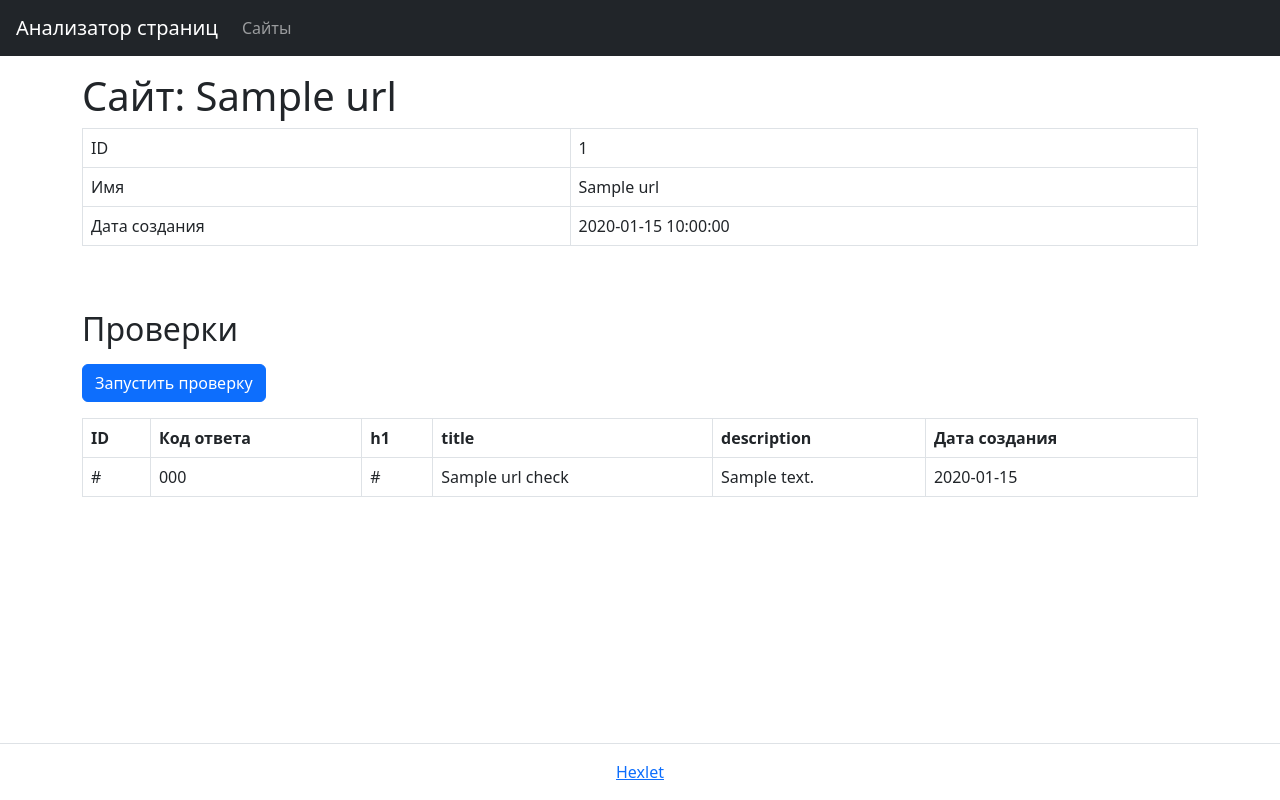
After one commit to alex873110/python-project-83, a Python web app: template page_analyzer/templates/urls_info.html in a window 1280 px wide. The commit adds this page. Run offline with Jinja, Linux system fonts and the light colour scheme; the template is opened without the code that fills it: most values are stand-ins (such as "Sample title", 1, 10 or a date in 2020).

Commit message:
add index.html urls.html

```diff
--- a/page_analyzer/app.py
+++ b/page_analyzer/app.py
@@ -44,7 +44,10 @@ def url_add():
             if url_info:
                 conn.close
                 flash('Страница уже существует', 'info')
-                return render_template('basic.html', title_text='Анализатор страниц')
+                return render_template('basic.html',
+                                       title_text='Анализатор страниц'
+                                       messages=get_flashed_messages(with_categories=True)
+                                      )
             cur.execute('''INSERT INTO urls (name, created_at)
                         VALUES (%s, %s) RETURNING id''', (url_normalized, datetime.now()))
             conn.commit()
--- /dev/null
+++ b/page_analyzer/templates/urls_info.html
@@ -0,0 +1,94 @@
+<head>
+    <meta charset="utf-8">
+    <meta name="viewport" content="width=device-width, initial-scale=1, shrink-to-fit=no">
+    <meta name="description" content="Third project for Hexlet.io">
+    <link href="https://cdn.jsdelivr.net/npm/bootstrap@5.2.0/dist/css/bootstrap.min.css"
+     rel="stylesheet"
+     integrity="sha384-gH2yIJqKdNHPEq0n4Mqa/HGKIhSkIHeL5AyhkYV8i59U5AR6csBvApHHNl/vI1Bx"
+     crossorigin="anonymous">
+    <title>Анализатор страниц</title>
+</head>
+  <body class="min-vh-100 d-flex flex-column">
+  <header class="flex-shrink-0">
+    <nav class="navbar navbar-expand-md navbar-dark bg-dark px-3">
+    <a class="navbar-brand" href="/">Анализатор страниц</a>
+    <div id="navbarNav">
+      <ul class="navbar-nav">
+        <li class="nav-item"><a class="nav-link " href="/urls">Сайты</a></li>
+      </ul>
+    </div>
+    </nav>
+  </header>
+
+  <main class="flex-grow-1">
+    <div class="container-lg mt-3">
+      <h1>Сайт: {{url['name']}}</h1>
+
+  <div class="table-responsive">
+    <table class="table table-bordered table-hover text-nowrap" data-test="url">
+      <tbody>
+        <tr>
+          <td>ID</td>
+          <td>1</td>
+        </tr>
+        <tr>
+          <td>Имя</td>
+          <td>{{url.name}}</td>
+        </tr>
+        <tr>
+          <td>Дата создания</td>
+          <td>{{url.created_at}}</td>
+        </tr>
+      </tbody>
+    </table>
+  </div>
+
+    <h2 class="mt-5 mb-3">Проверки</h2>
+    <form method="post" action="/urls/1/checks">
+    <input type="submit" class="btn btn-primary" value="Запустить проверку">
+    </form>
+
+  <div>
+    <table class="table table-bordered table-hover mt-2" data-test="checks">
+    <thead>
+      <tr>
+        <th>ID</th>
+        <th>Код ответа</th>
+        <th>h1</th>
+        <th>title</th>
+        <th>description</th>
+        <th>Дата создания</th>
+      </tr>
+    </thead>
+    <tbody>
+      {% if url_checks %}
+        {% for id, resp_code, h1, title, description, created_at in url_checks %}
+        <tr>
+          <td>{{id}}</td>
+          <td>{{resp_code}}</td>
+          <td>{{h1}}</td>
+          <td>{{title}}</td>
+          <td>{{description}}</td>
+          <td>{{created_at}}</td>
+        </tr>
+        {% endfor %}
+      {% endif %}
+     <tbody>
+    </table>
+  </div>
+
+    </div>
+  </main>
+  <footer class="border-top py-3 mt-5 flex-shrink-0">
+  <div class="container-lg">
+    <div class="text-center">
+      <a href="https://ru.hexlet.io/" target="_blank">Hexlet</a>
+    </div>
+  </div>
+</footer>
+
+  <script src="https://cdn.jsdelivr.net/npm/bootstrap@5.1.3/dist/js/bootstrap.bundle.min.js"
+integrity="sha384-ka7Sk0Gln4gmtz2MlQnikT1wXgYsOg+OMhuP+IlRH9sENBO0LRn5q+8nbTov4+1p"
+crossorigin="anonymous"></script>
+
+</body>
```
Also changed, not shown: page_analyzer/templates/index.html (added, +57 -0 lines), page_analyzer/templates/urls.html (+53 -7 lines).
